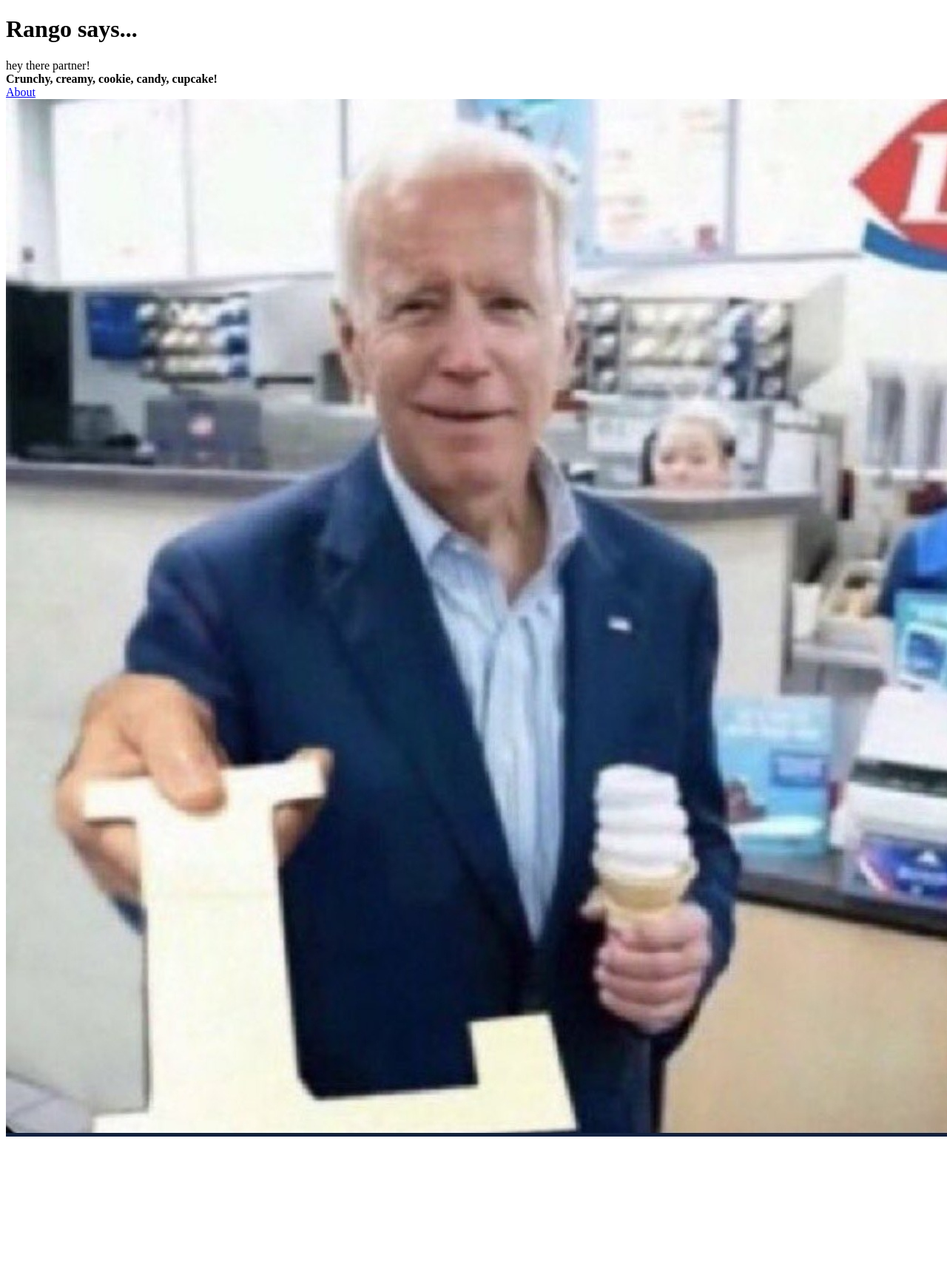
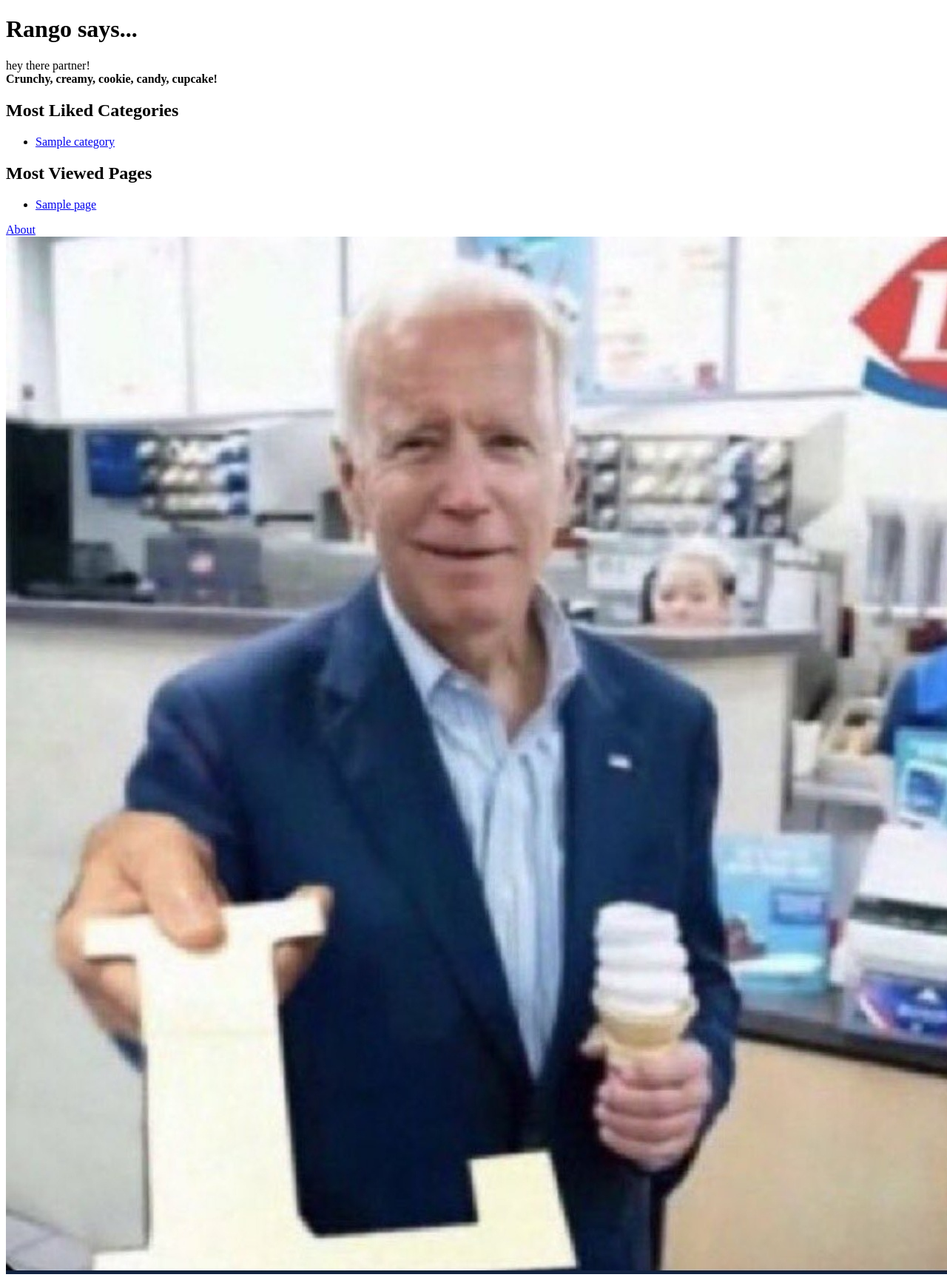
Before and after one commit to ajclyall/tango_with_django_project, a Django app: page / in a window 1280 px wide; the page is wider, and only the part inside the window is pictured. Shown: that part at 74% size. Before the commit the page ends 1537 px from the top of that part, so only its background shows below. Run offline with Django 3.2, Linux system fonts and the light colour scheme; tables that the repository leaves empty hold one stand-in row (values such as "Sample post").

Commit message:
ch6 complete

```diff
--- a/rango/admin.py
+++ b/rango/admin.py
@@ -5,5 +5,9 @@ from rango.models import Category, Page
 class PageAdmin(admin.ModelAdmin):
     list_display = ('title', 'category', 'url')
 
-admin.site.register(Category)
+class CategoryAdmin(admin.ModelAdmin):
+    prepopulated_fields = {'slug':('name',)}
+
+
+admin.site.register(Category, CategoryAdmin)
 admin.site.register(Page, PageAdmin)
--- a/rango/models.py
+++ b/rango/models.py
@@ -1,4 +1,5 @@
 from django.db import models
+from django.template.defaultfilters import slugify
 
 # Create your models here.
 
@@ -6,6 +7,11 @@ class Category(models.Model):
     name = models.CharField(max_length=128, unique=True)
     views = models.IntegerField(default=0)
     likes = models.IntegerField(default=0)
+    slug = models.SlugField(unique=True)
+
+    def save(self, *args, **kwargs):
+        self.slug = slugify(self.name)
+        super(Category, self).save(*args, **kwargs)
 
     class Meta:
         verbose_name_plural = 'Categories'
--- a/rango/urls.py
+++ b/rango/urls.py
@@ -6,4 +6,6 @@ app_name = 'rango'
 urlpatterns = [
     path('', views.index, name='index'),
     path('about/', views.about, name='about'),
+    path('category/<slug:category_name_slug>/',
+         views.show_category, name='show_category'),
 ]
--- a/rango/views.py
+++ b/rango/views.py
@@ -1,10 +1,35 @@
 from django.shortcuts import render
 from django.http import HttpResponse
+from rango.models import Category, Page
 
 def index(request):
+    category_list = Category.objects.order_by('-likes')[:5]
+    page_list = Page.objects.order_by('-views')[:5]
+
+    context_dict = {}
     context_dict = {'boldmessage': 'Crunchy, creamy, cookie, candy, cupcake!'}
+    context_dict['categories'] = category_list
+    context_dict['pages'] = page_list
     return render(request, 'rango/index.html', context=context_dict)
 
 def about(request):
     context_dict = {'author': 'Alastair John Craven Lyall' }
     return render(request, 'rango/about.html', context=context_dict)
+
+def show_category(request, category_name_slug):
+    context_dict = {}
+
+    try:
+        category = Category.objects.get(slug=category_name_slug)
+
+        pages = Page.objects.filter(category=category)
+
+        context_dict['pages'] = pages
+        context_dict['category'] = category
+
+    except Category.DoesNotExist:
+
+        context_dict['pages'] = None
+        context_dict['category'] = None
+
+    return render(request, 'rango/category.html', context=context_dict)
--- a/templates/rango/index.html
+++ b/templates/rango/index.html
@@ -14,6 +14,36 @@
 			hey there partner! <br />
 			<strong>{{boldmessage}}</strong><br />
 		</div>
+		<h2>Most Liked Categories</h2>
+		<div>
+		{% if categories %}
+			<ul>
+			{% for category in categories %}
+				<li>
+					<a href="{% url 'rango:show_category' category.slug %}">{{category.name}}</a>
+				</li>
+			{% endfor %}
+			</ul>
+		{% else %}
+			<strong>There are no categories present.</strong>
+		{% endif %}
+		</div>
+
+
+		<h2>Most Viewed Pages</h2>
+		<div>
+		{% if pages %}
+			<ul>
+			{% for page in pages %}
+				<li>
+					<a href="{{ page.url }}">{{ page.title }}</a>
+				</li>
+			{% endfor %}
+			</ul>
+		{% else %}
+			<strong>There are no pages present.</strong>
+		{% endif %}
+		</div>
 		<div>
 			<a href="/rango/about/">About</a><br />
 			<img src="{% static 'images/rango.jpg' %}"
```
Also changed, not shown: populate_rango.py (+19 -10 lines), templates/rango/category.html (added, +27 -0 lines), rango/migrations/0003_category_slug.py (added).
